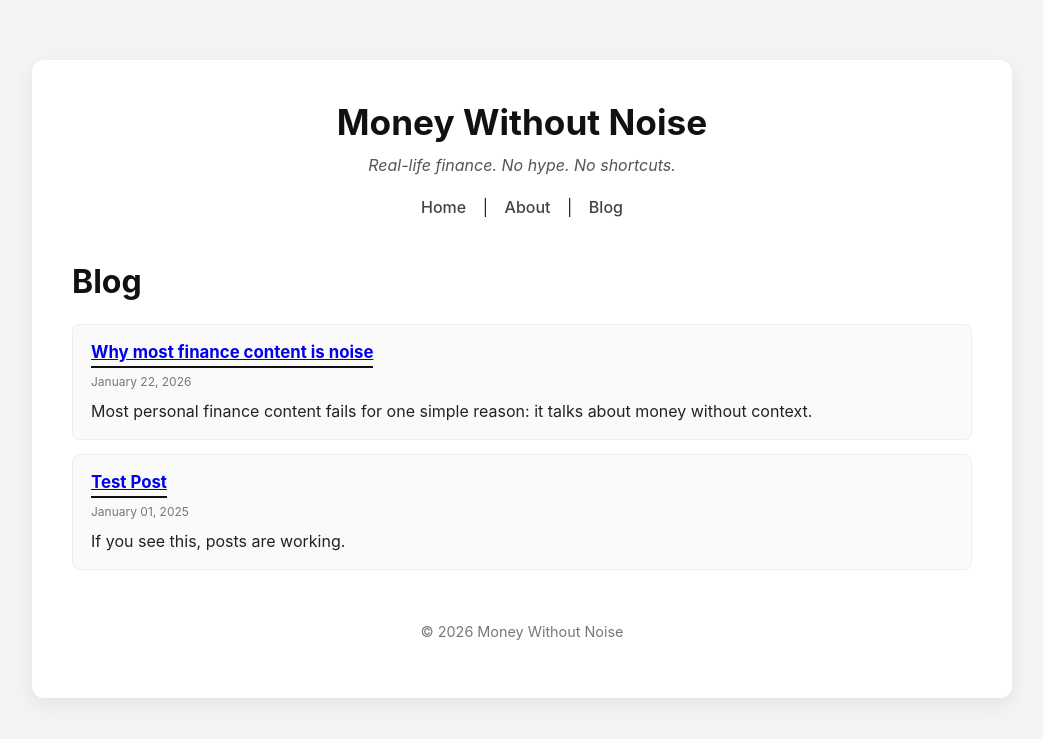
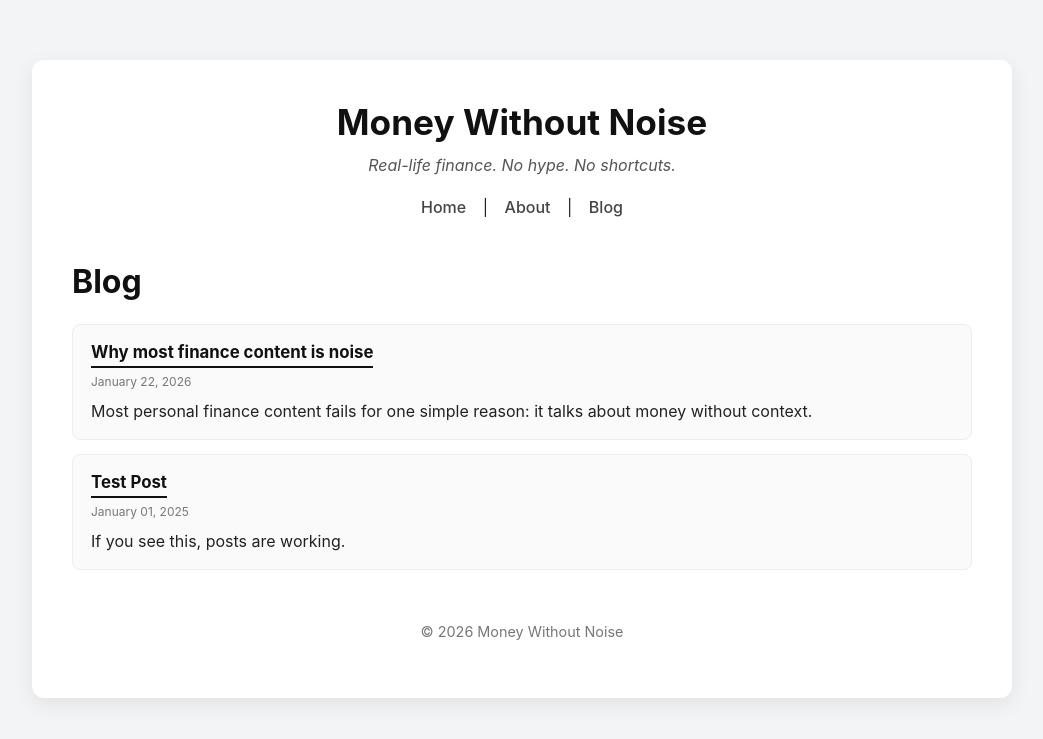
Before and after one commit to HarieshMK/HarieshMK.github.io, a Jekyll site: the page built from blog.html, in a window 1280 px wide. Shown: the top 739 px of the page, without its empty margins (118-1161 px from the left). Built offline with Jekyll 4.4.1, drawn with Linux system fonts in a browser that asks for light colours.

Commit message:
Update blog.html

```diff
--- a/blog.html
+++ b/blog.html
@@ -9,9 +9,7 @@
   {% for post in site.posts %}
     <a href="{{ post.url }}" class="post-card-link">
       <div class="post-card">
-  <h2 class="post-title">
-    <a href="{{ post.url }}">{{ post.title }}</a>
-  </h2>
+        <h2 class="post-title">{{ post.title }}</h2>
 
         <p class="post-date">
           {{ post.date | date: "%B %d, %Y" }}
```
Lines whose indentation alone changed are shown as unchanged.
